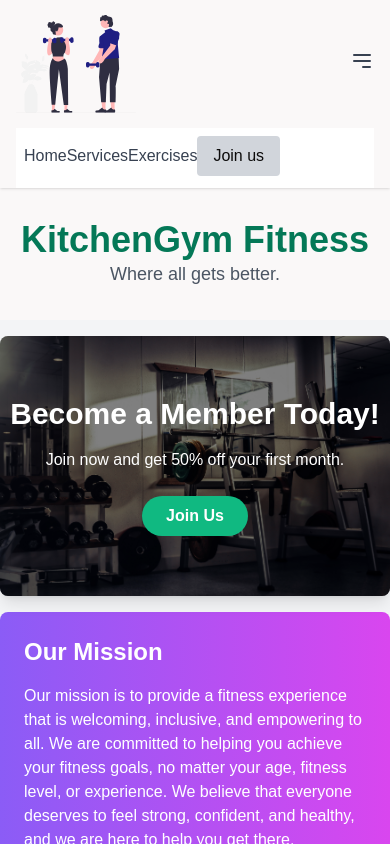
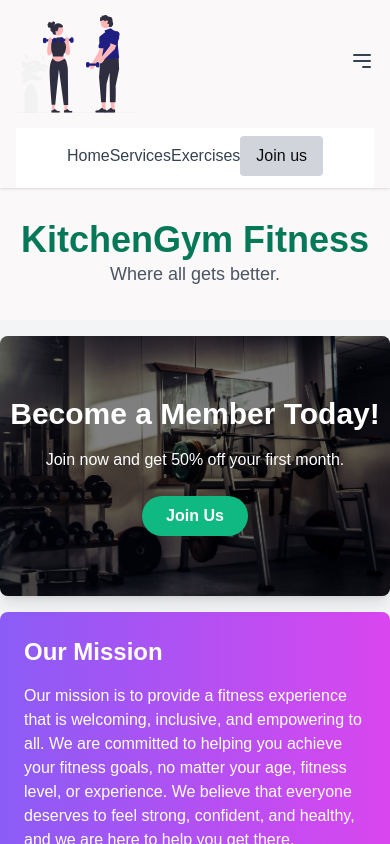
Before and after one commit to mwihoti/gymbuddy, a Next.js app: page / in a window 390 px wide. Both pictures are taken after a click on the button 362 px from the left and 60 px from the top of the page. Shown: the top 844 px of the page. Built offline with nearby package versions, Linux system fonts and the light colour scheme; no server answers.

Commit message:
mobile Navbar display fix

```diff
--- a/src/components/NavBar.tsx
+++ b/src/components/NavBar.tsx
@@ -102,7 +102,7 @@ localStorage.removeItem('token');
         {/* Mobile Menu */}
         {isMobileMenuOpen && (
           <div className='md:hidden bg-white'>
-             <div className="px-2 pt-2 pb-3 space-y-1 sm:px-3">
+             <div className="px-2 text-center pt-2 pb-3  gap-5 space-y-2 sm:px-3">
              <Link href="/home" legacyBehavior>
               <a className="text-gray-700 hover:text-blue-500">Home</a>
             </Link>
```
